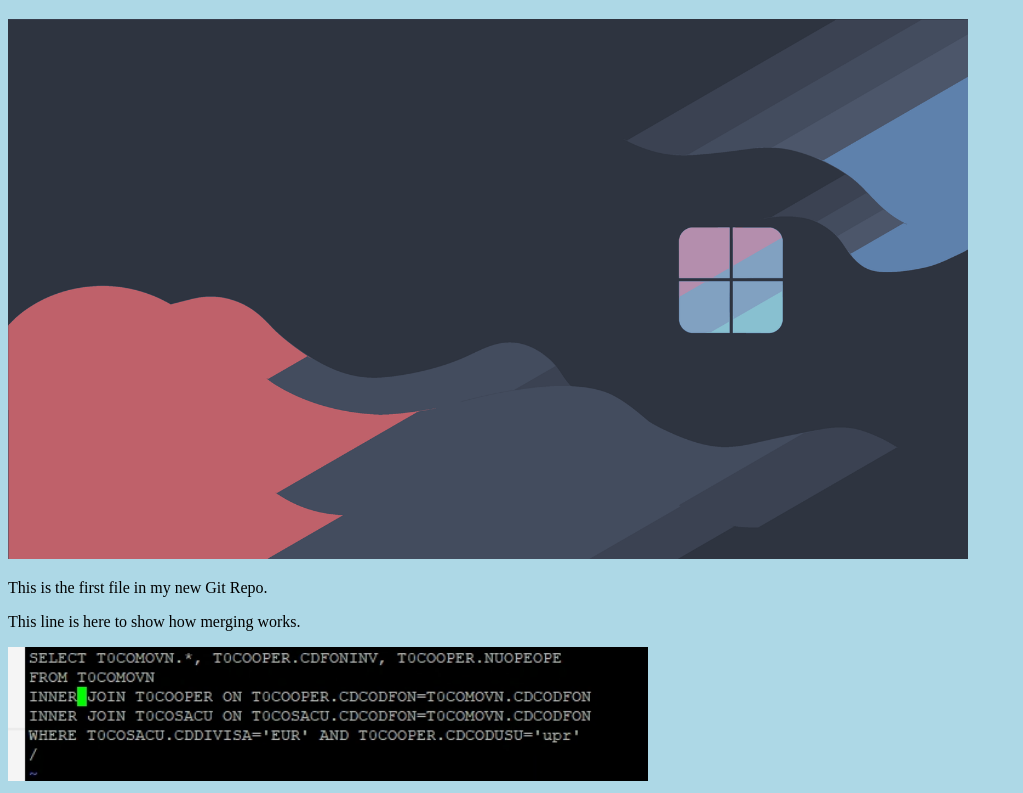
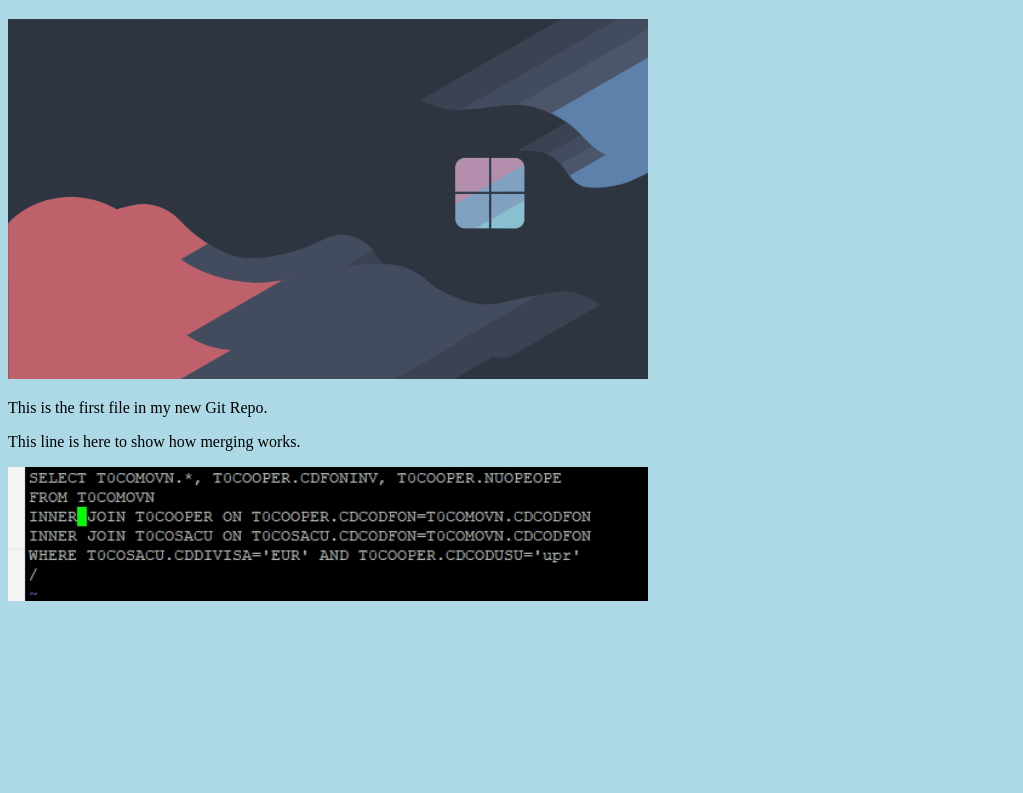
Before and after one commit to tomasLeb/tomasLeb.github.io, a plain HTML site: page index.html in a window 1280 px wide. Shown: the part 61-854 px from the top of the page, without its empty margins (0-1023 px from the left). After the commit the page ends 800 px from the top, so only its background shows below. Drawn offline with Linux system fonts and the light colour scheme.

Commit message:
Updated index.html. Resized image

```diff
--- a/index.html
+++ b/index.html
@@ -7,12 +7,10 @@
 <body>
 
 <h1>Hello world!</h1>
-<div><img src="img_hello_world.jpg" alt="Hello World from Space"
-style="width:100%;max-width:960px"></div>
+<div><img src="img_hello_world.jpg" alt="Hello World from Space" style="width:100%;max-width:640px"></div>
 <p>This is the first file in my new Git Repo.</p>
 <p>This line is here to show how merging works.</p>
-<div><img src="query.jpg" alt="Hello Git" style="width:100%;max-width:640px">
-</div>
+<div><img src="query.jpg" alt="Hello Git" style="width:100%;max-width:640px"></div>
 
 </body>
 </html>
```
